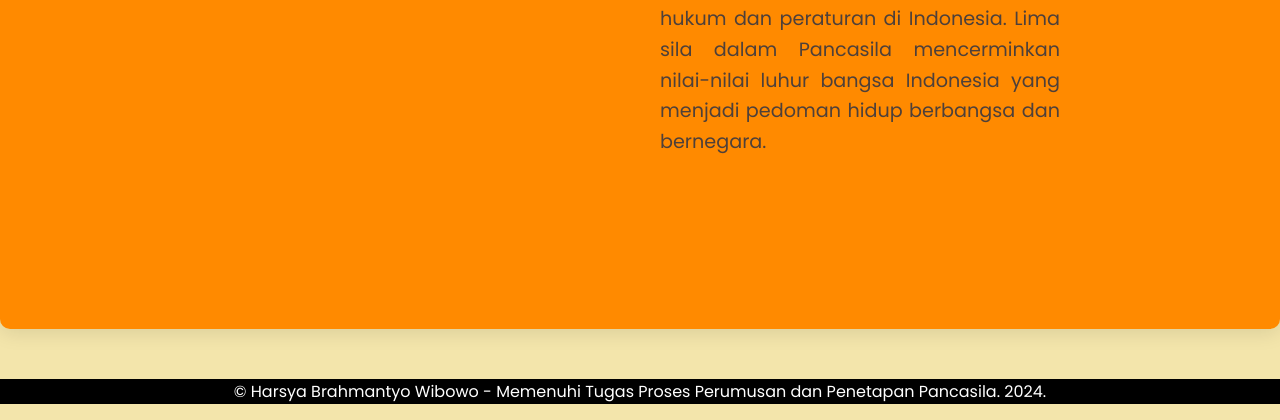
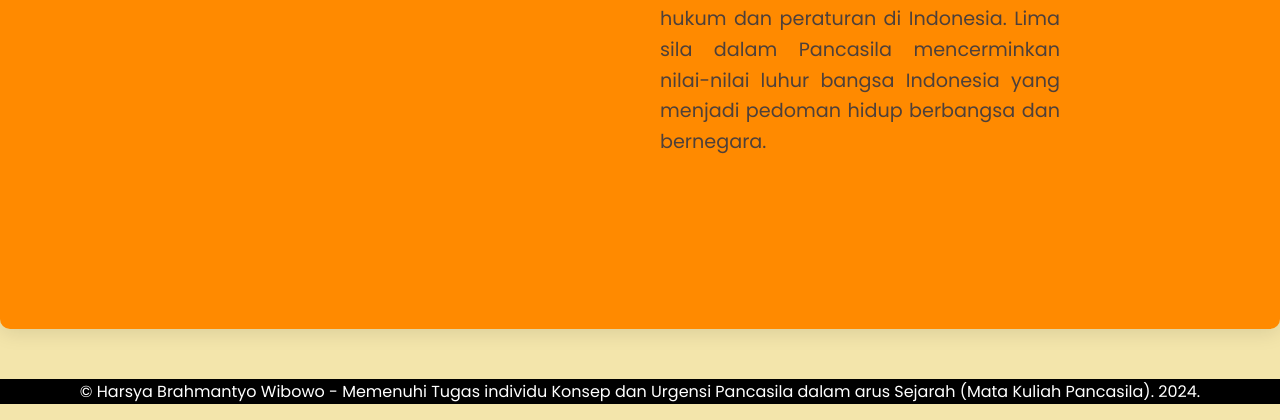
Before and after one commit to hbtw25/hbtw25.github.io, a plain HTML site: page index.html in a window 1280 px wide. Shown: the part 4311-4731 px from the top of the page. Drawn offline with nearby package versions, Linux system fonts and the light colour scheme.

Commit message:
up fix fix wkwk

```diff
--- a/index.html
+++ b/index.html
@@ -370,7 +370,7 @@ scrollTopBtn.addEventListener("click", () => {
 
 <!-- Footer Section -->
 <footer style="background-color: #000000; color: #ffffff; text-align: center;  position: relative; bottom: 0; width: 100%;">
-    <p>&copy; Harsya Brahmantyo Wibowo - Memenuhi Tugas Proses Perumusan dan Penetapan Pancasila. 2024.</p>
+    <p>&copy; Harsya Brahmantyo Wibowo - Memenuhi Tugas individu Konsep dan Urgensi Pancasila dalam arus Sejarah (Mata Kuliah Pancasila). 2024.</p>
 </footer>
 
 </body>
```
